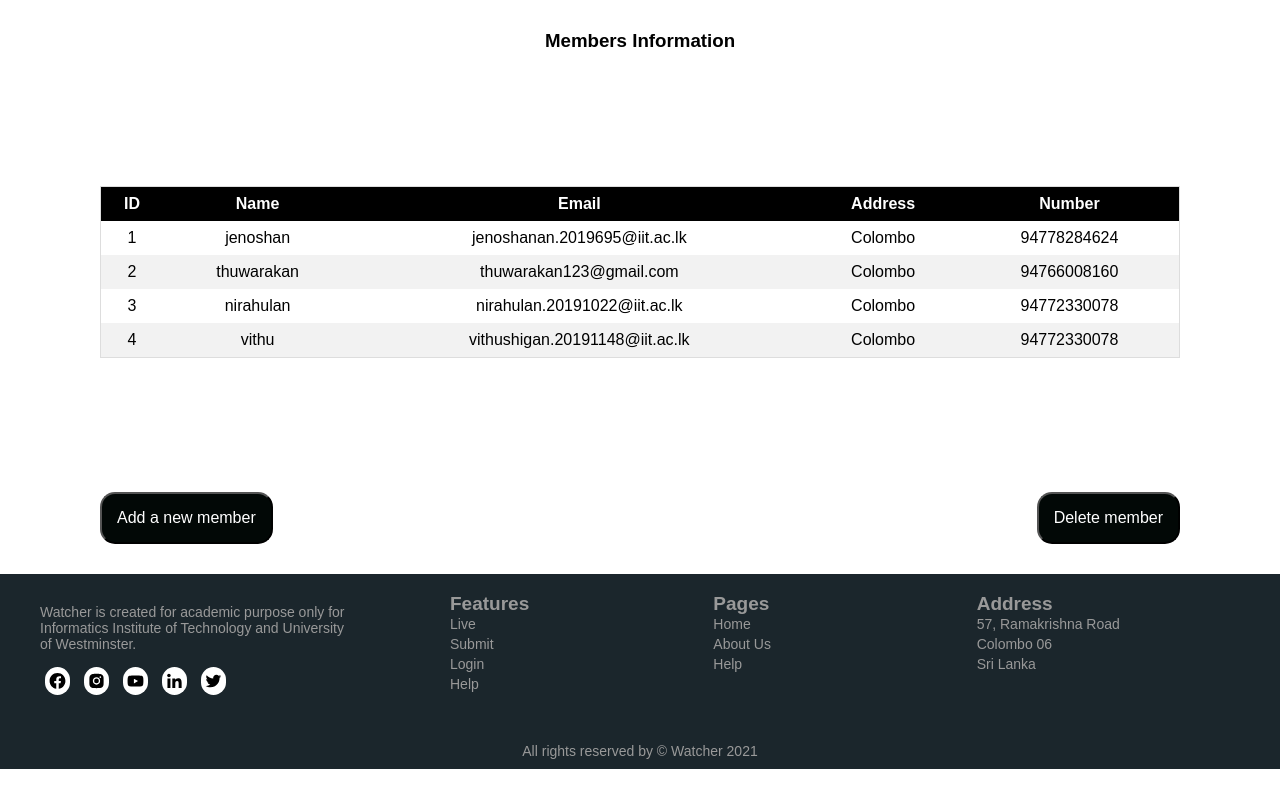
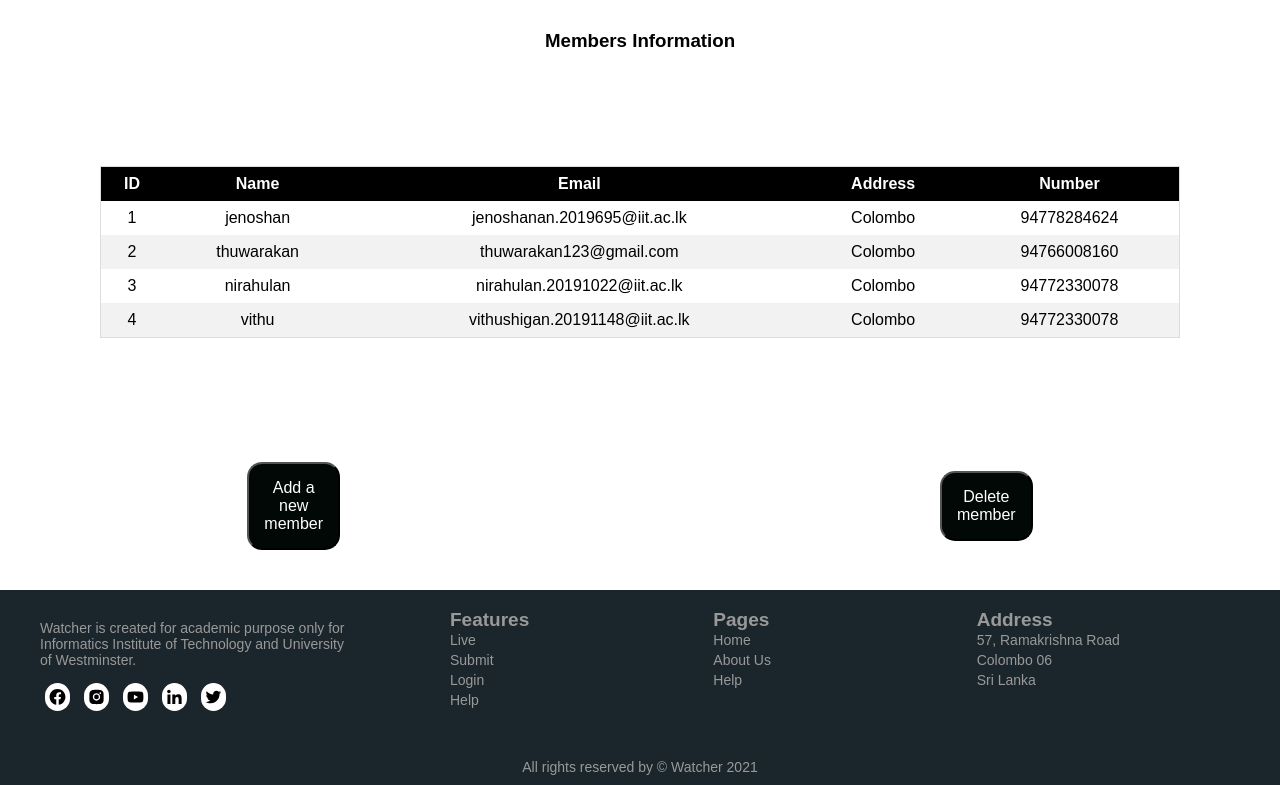
Before and after one commit to Software-Development-Group-Project/Watcher, a Flask app: page /view in a window 1280 px wide. Shown: the part 100-885 px from the top of the page. Run offline with Flask 2, Linux system fonts and the light colour scheme; data comes from the database, SQL or seed files in the repository.

Commit message:
templates updates

```diff
--- a/Pro/watcher/templates/view.html
+++ b/Pro/watcher/templates/view.html
@@ -24,13 +24,15 @@
 
     {% endfor %}
   </table>
-
 </div>
-
-
+<center>
+  <div class="block">
     <button><a href="{{ url_for('add') }}">Add a new member </a></button>
-<button id="right"><a href="{{ url_for('delete') }}">Delete member</a></button>
-
+    <button id="right">
+      <a href="{{ url_for('delete') }}">Delete member</a>
+    </button>
+  </div>
+</center>
 
 <style>
   .main-block {
@@ -39,16 +41,15 @@
     justify-content: center;
     align-items: center;
     align-self: center;
-    min-height: 55vh;
+    min-height: 50vh;
     background: #ffffff;
     margin-left: 100px;
     margin-right: 100px;
   }
-  a{
+  a {
     text-decoration: none;
-    color: #ffffff ;
+    color: #ffffff;
   }
-
   table {
     border-collapse: collapse;
     border-spacing: 0;
@@ -56,32 +57,38 @@
     border: 1px solid #ddd;
   }
 
-  th, td {
+  th,
+  td {
     text-align: center;
     padding: 8px;
   }
 
-  tr:nth-child(even){
-    background-color: #f2f2f2
+  tr:nth-child(even) {
+    background-color: #f2f2f2;
   }
 
-  button{
+  button {
     padding: 15px;
     color: #ffffff;
     background-color: rgb(2, 8, 6);
     font-family: Arial, Helvetica, sans-serif;
     font-size: medium;
     border-radius: 15px;
-    margin-left: 100px;
+    margin:10px 300px 10px 300px;
   }
-  #right{
-    float: right;
-    margin-right: 100px;
-  }
-  th{
+  th {
     background-color: black;
     color: #ffffff;
     text-align: center;
   }
+  @media screen and (min-width:900px){
+    .block {
+      display: flex;
+      justify-content: center;
+      align-items: center;
+      align-self: center;
+      background: #ffffff;
+    }
+  }
 </style>
 {% endblock content %}
```
Also changed, not shown: Pro/watcher/templates/layout.html (+36 -0 lines). Lines whose indentation alone changed are shown as unchanged.
